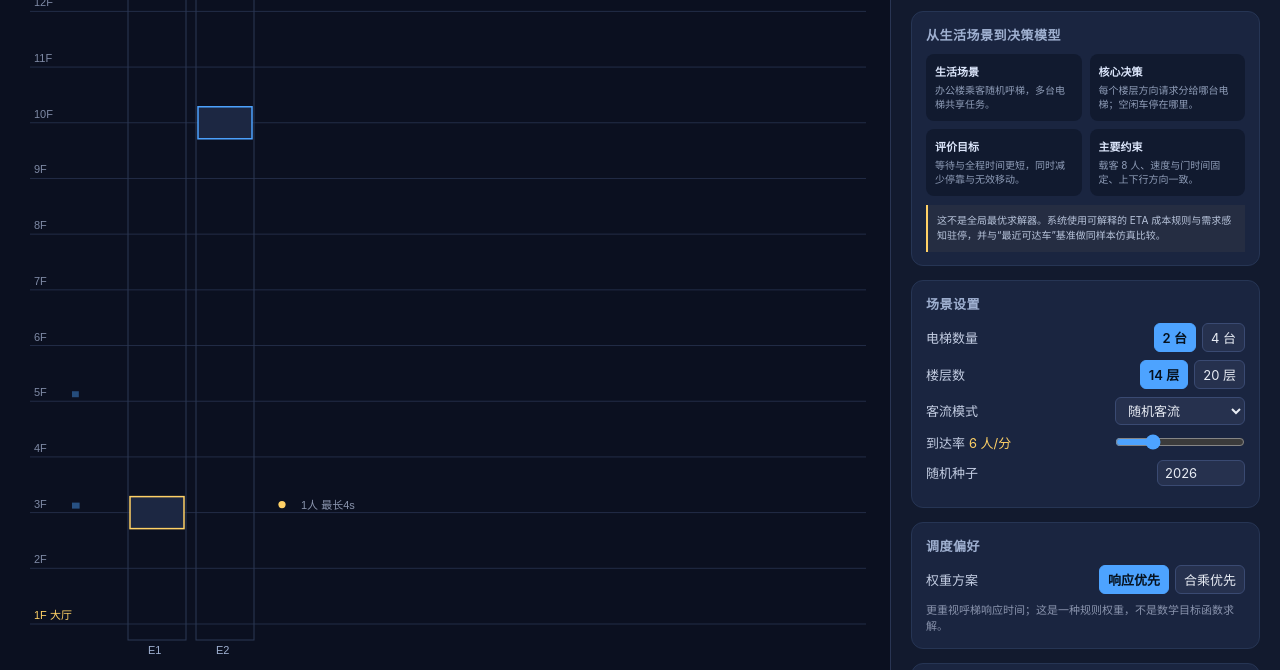
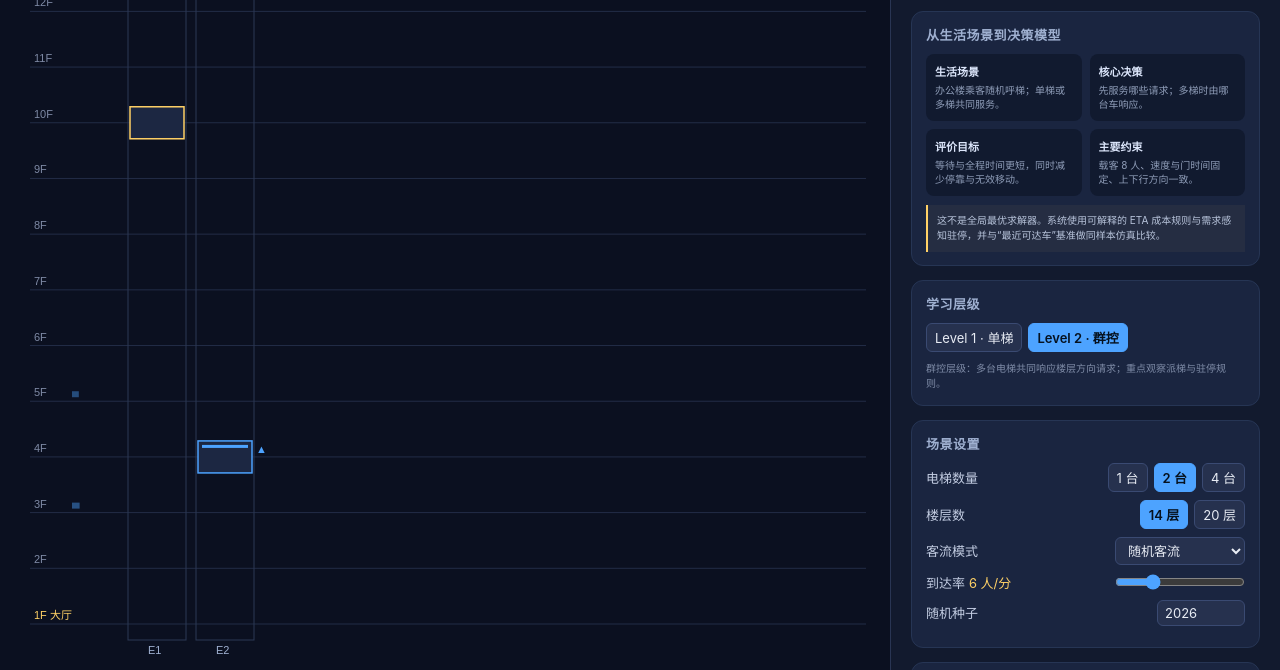
Before and after one commit to marsguo2049/elevator-dispatch, a website: page index.html in a window 1280 px wide. Shown: the part 130-800 px from the top of the page. Drawn offline with Linux system fonts and the light colour scheme.

Commit message:
Add elevator learning levels and metrics

```diff
--- a/index.html
+++ b/index.html
@@ -3,7 +3,7 @@
 <head>
 <meta charset="UTF-8">
 <meta name="viewport" content="width=device-width, initial-scale=1.0">
-<title>多电梯协同调度实验室 · Everyday OR</title>
+<title>电梯调度实验室 · City2049 Vertical Mobility</title>
 <style>
   * { margin: 0; padding: 0; box-sizing: border-box; }
   :root { color-scheme: dark; }
@@ -82,16 +82,16 @@
   <div id="canvasWrap"><canvas id="cv"></canvas><div id="toast"></div></div>
   <div id="panel">
     <header>
-      <div class="eyebrow">Everyday OR · 教学型仿真</div>
-      <h1>多电梯协同调度实验室<small>观察派梯规则如何改变等待时间与系统停靠成本</small></h1>
+      <div class="eyebrow">City2049 · Vertical Mobility · 教学型仿真</div>
+      <h1>电梯调度实验室<small>从一部普通电梯，观察到多部电梯的群控派梯。</small></h1>
       <span class="pill">规则式启发式 · 随机离散时间仿真</span>
     </header>
 
     <div class="card">
       <h2>从生活场景到决策模型</h2>
       <div class="modelGrid">
-        <div class="modelItem"><b>生活场景</b><span>办公楼乘客随机呼梯，多台电梯共享任务。</span></div>
-        <div class="modelItem"><b>核心决策</b><span>每个楼层方向请求分给哪台电梯；空闲车停在哪里。</span></div>
+        <div class="modelItem"><b>生活场景</b><span>办公楼乘客随机呼梯；单梯或多梯共同服务。</span></div>
+        <div class="modelItem"><b>核心决策</b><span>先服务哪些请求；多梯时由哪台车响应。</span></div>
         <div class="modelItem"><b>评价目标</b><span>等待与全程时间更短，同时减少停靠与无效移动。</span></div>
         <div class="modelItem"><b>主要约束</b><span>载客 8 人、速度与门时间固定、上下行方向一致。</span></div>
       </div>
@@ -99,9 +99,19 @@
     </div>
 
     <div class="card">
+      <h2>学习层级</h2>
+      <div class="seg" id="levelSeg">
+        <button class="btn" data-level="1">Level 1 · 单梯</button>
+        <button class="btn on" data-level="2">Level 2 · 群控</button>
+      </div>
+      <p class="fine" id="levelHint" style="margin-top:9px;">群控层级：比较多台电梯如何分配同一批楼层方向请求。</p>
+    </div>
+
+    <div class="card">
       <h2>场景设置</h2>
       <div class="row"><label>电梯数量</label>
         <div class="seg" id="elevSeg">
+          <button class="btn" data-n="1">1 台</button>
           <button class="btn on" data-n="2">2 台</button>
           <button class="btn" data-n="4">4 台</button>
         </div>
@@ -127,7 +137,7 @@
     </div>
 
     <div class="card">
-      <h2>调度偏好</h2>
+      <h2>调度偏好 <span id="policyName" style="color:#7ce3b1;font-size:11px;font-weight:500;">协同 ETA 派梯</span></h2>
       <div class="row"><label>权重方案</label>
         <div class="seg" id="objSeg">
           <button class="btn on" data-n="wait">响应优先</button>
@@ -164,12 +174,15 @@
       <h2>运行指标</h2>
       <div class="stats">
         <div class="stat"><div class="k">已上梯人数</div><div class="v" id="stServed">0</div></div>
+        <div class="stat"><div class="k">已完成行程</div><div class="v" id="stDone">0</div></div>
         <div class="stat"><div class="k">当前候梯</div><div class="v warn" id="stWaiting">0</div></div>
         <div class="stat"><div class="k">平均等待 (s)</div><div class="v" id="stAvgWait">–</div></div>
         <div class="stat"><div class="k">最长等待 (s)</div><div class="v bad" id="stMaxWait">–</div></div>
+        <div class="stat"><div class="k">P95 等待 (s)</div><div class="v warn" id="stP95Wait">–</div></div>
         <div class="stat"><div class="k">平均全程 (s)</div><div class="v" id="stAvgTrip">–</div></div>
         <div class="stat"><div class="k">总停靠次数</div><div class="v warn" id="stStops">0</div></div>
         <div class="stat"><div class="k">停靠/人</div><div class="v" id="stStopPer">–</div></div>
+        <div class="stat"><div class="k">总运行距离 (层)</div><div class="v" id="stDistance">0.0</div></div>
         <div class="stat"><div class="k">仿真时间</div><div class="v" id="stClock">00:00</div></div>
       </div>
     </div>
@@ -201,7 +214,7 @@
 "use strict";
 /* ================= 参数 ================= */
 const P = {
-  floors: 14, nElev: 2, pattern: 'random',
+  floors: 14, nElev: 2, pattern: 'random', level: 2,
   ratePerMin: 6, speed: 4, seed: 2026,
   coop: true, park: true, objective: 'wait',
   floorH: 0, shaftW: 54, lobbyPad: 46, topPad: 30,
@@ -243,13 +256,13 @@ function reset(){
     t: 0, paused: false,
     elevators: [], passengers: [], nextPid: 1,
     sinceReassign: 0, rng, nextArrival: expGap(rng, P.ratePerMin),
-    servedWaits: [], servedTrips: [], totalStops: 0,
+    servedWaits: [], servedTrips: [], totalStops: 0, totalDistance: 0,
     floorDemand: new Array(P.floors).fill(0),
     arrivedTotal: 0,
   };
   for(let i=0;i<P.nElev;i++){
     S.elevators.push({
-      id:i, y: 1, dir: 0,
+      id:i, y: P.nElev === 1 ? 1 : Math.max(1, Math.round(1 + i * (P.floors - 1) / Math.max(1, P.nElev - 1))), dir: 0,
       targets: new Set(), riders: [],
       state: 'idle', doorT: 0, idleT: 0, parkTarget: null, parking: false,
     });
@@ -355,8 +368,10 @@ function reassign(){
 function moveToward(e, target, dt){
   const step = P.elevSpeed * dt;
   const d = target - e.y;
+  const from = e.y;
   if(Math.abs(d) <= step) e.y = target;
   else e.y += Math.sign(d)*step;
+  S.totalDistance += Math.abs(e.y - from);
 }
 
 function stepElevator(e, dt){
@@ -434,6 +449,9 @@ function arrive(e, floor){
     }
     const left = S.passengers.filter(p=>p.state==='wait' && p.o===floor && p.assigned===e.id);
     for(const p of left) p.assigned = -1;
+  } else {
+    // 该车本次运行方向无法接走的乘客必须释放，避免呼梯被错误占用。
+    for(const p of candidates) p.assigned = -1;
   }
   e.targets.delete(floor);
   if(acted){ e.state='door'; e.doorT=P.doorTime; S.totalStops++; }
@@ -570,15 +588,19 @@ function fmtClock(t){
 }
 function updateStats(){
   document.getElementById('stServed').textContent = S.servedWaits.length;
+  document.getElementById('stDone').textContent = S.servedTrips.length;
   document.getElementById('stWaiting').textContent = S.passengers.filter(p=>p.state==='wait').length;
   const avg = a => a.length? (a.reduce((x,y)=>x+y,0)/a.length) : null;
   const aw = avg(S.servedWaits), at = avg(S.servedTrips);
   const mx = S.servedWaits.length? Math.max(...S.servedWaits):null;
+  const p95 = S.servedWaits.length ? [...S.servedWaits].sort((a,b)=>a-b)[Math.max(0, Math.ceil(S.servedWaits.length*.95)-1)] : null;
   document.getElementById('stAvgWait').textContent = aw===null?'–':aw.toFixed(1);
   document.getElementById('stMaxWait').textContent = mx===null?'–':mx.toFixed(0);
+  document.getElementById('stP95Wait').textContent = p95===null?'–':p95.toFixed(1);
   document.getElementById('stAvgTrip').textContent = at===null?'–':at.toFixed(1);
   document.getElementById('stStops').textContent = S.totalStops;
   document.getElementById('stStopPer').textContent = S.servedWaits.length? (S.totalStops/S.servedWaits.length).toFixed(2) : '–';
+  document.getElementById('stDistance').textContent = S.totalDistance.toFixed(1);
   document.getElementById('stClock').textContent = fmtClock(S.t);
 }
 
@@ -645,21 +667,53 @@ const toast = (msg)=>{
   el.textContent = msg; el.style.opacity = 1;
   clearTimeout(el._t); el._t = setTimeout(()=>el.style.opacity=0, 1600);
 };
+function syncLevelUI(){
+  const single = P.nElev === 1;
+  P.level = single ? 1 : 2;
+  document.querySelectorAll('#levelSeg [data-level]').forEach(b=>b.classList.toggle('on', +b.dataset.level===P.level));
+  document.querySelectorAll('#elevSeg [data-n]').forEach(b=>b.classList.toggle('on', +b.dataset.n===P.nElev));
+  document.getElementById('levelHint').textContent = single
+    ? '单梯层级：一部电梯按当前运行方向扫描楼层；重点观察容量、停靠和等待。'
+    : '群控层级：多台电梯共同响应楼层方向请求；重点观察派梯与驻停规则。';
+  document.getElementById('policyName').textContent = single ? '最近请求 + 方向扫描' : (P.coop ? '协同 ETA 派梯' : '最近可达车');
+  const coopSwitch = document.getElementById('swCoop');
+  coopSwitch.disabled = single;
+  coopSwitch.style.opacity = single ? '.45' : '1';
+  coopSwitch.setAttribute('aria-disabled', String(single));
+  coopSwitch.classList.toggle('on', P.coop);
+  coopSwitch.setAttribute('aria-checked', String(P.coop));
+  const parkSwitch = document.getElementById('swPark');
+  parkSwitch.disabled = single;
+  parkSwitch.style.opacity = single ? '.45' : '1';
+  parkSwitch.setAttribute('aria-disabled', String(single));
+  parkSwitch.classList.toggle('on', P.park);
+  parkSwitch.setAttribute('aria-checked', String(P.park));
+  document.querySelectorAll('#objSeg button').forEach(b=>{ b.disabled=single; b.style.opacity=single ? '.45' : '1'; });
+}
+document.getElementById('levelSeg').addEventListener('click', e=>{
+  if(!e.target.dataset.level) return;
+  P.nElev = +e.target.dataset.level === 1 ? 1 : 2;
+  if(P.nElev===1){ P.coop=false; P.park=false; P.objective='wait'; }
+  else { P.coop=true; P.park=true; }
+  reset(); syncLevelUI(); toast(P.level===1 ? '已进入 Level 1：单部普通电梯' : '已进入 Level 2：多电梯群控');
+});
 document.getElementById('elevSeg').addEventListener('click', e=>{
   if(e.target.dataset.n){ P.nElev = +e.target.dataset.n;
-    [...e.currentTarget.children].forEach(b=>b.classList.toggle('on', b===e.target));
-    reset(); toast('已切换为 '+P.nElev+' 台电梯'); }
+    if(P.nElev===1){ P.coop=false; P.park=false; P.objective='wait'; }
+    else if(P.level===1){ P.coop=true; P.park=true; }
+    reset(); syncLevelUI(); toast('已切换为 '+P.nElev+' 台电梯'); }
 });
 document.getElementById('floorSeg').addEventListener('click', e=>{
   if(e.target.dataset.n){ P.floors = +e.target.dataset.n;
     [...e.currentTarget.children].forEach(b=>b.classList.toggle('on', b===e.target));
     reset(); toast('已切换为 '+P.floors+' 层'); }
 });
-document.getElementById('pattern').addEventListener('change', e=>{ P.pattern=e.target.value; toast('客流模式：'+e.target.selectedOptions[0].text); });
+document.getElementById('pattern').addEventListener('change', e=>{ P.pattern=e.target.value; reset(); toast('已重置为：'+e.target.selectedOptions[0].text); });
 document.getElementById('rate').addEventListener('input', e=>{
   P.ratePerMin = +e.target.value;
   document.getElementById('rateVal').textContent = P.ratePerMin+' 人/分';
 });
+document.getElementById('rate').addEventListener('change', ()=>{ reset(); toast('已用新的到达率重置'); });
 document.getElementById('seed').addEventListener('change', e=>{
   P.seed = Math.max(1, Math.min(999999, +e.target.value || 2026));
   e.target.value = P.seed;
@@ -678,11 +732,14 @@ document.getElementById('objSeg').addEventListener('click', e=>{
     toast(P.objective==='wait'?'策略偏好：响应优先':'策略偏好：合乘优先'); }
 });
 document.getElementById('swCoop').addEventListener('click', e=>{
+  if(P.nElev===1) return;
   P.coop = !P.coop; e.target.classList.toggle('on', P.coop);
   e.target.setAttribute('aria-checked', String(P.coop));
+  syncLevelUI();
   toast(P.coop?'协同 ETA：开':'协同 ETA：关（对照：最近可达车）');
 });
 document.getElementById('swPark').addEventListener('click', e=>{
+  if(P.nElev===1) return;
   P.park = !P.park; e.target.classList.toggle('on', P.park);
   e.target.setAttribute('aria-checked', String(P.park));
   toast(P.park?'需求感知驻停：开':'需求感知驻停：关');
@@ -695,6 +752,7 @@ document.getElementById('btnReset').addEventListener('click', ()=>{ reset(); toa
 document.getElementById('btnCompare').addEventListener('click', runComparison);
 
 reset();
+syncLevelUI();
 requestAnimationFrame(loop);
 </script>
 </body>
```
